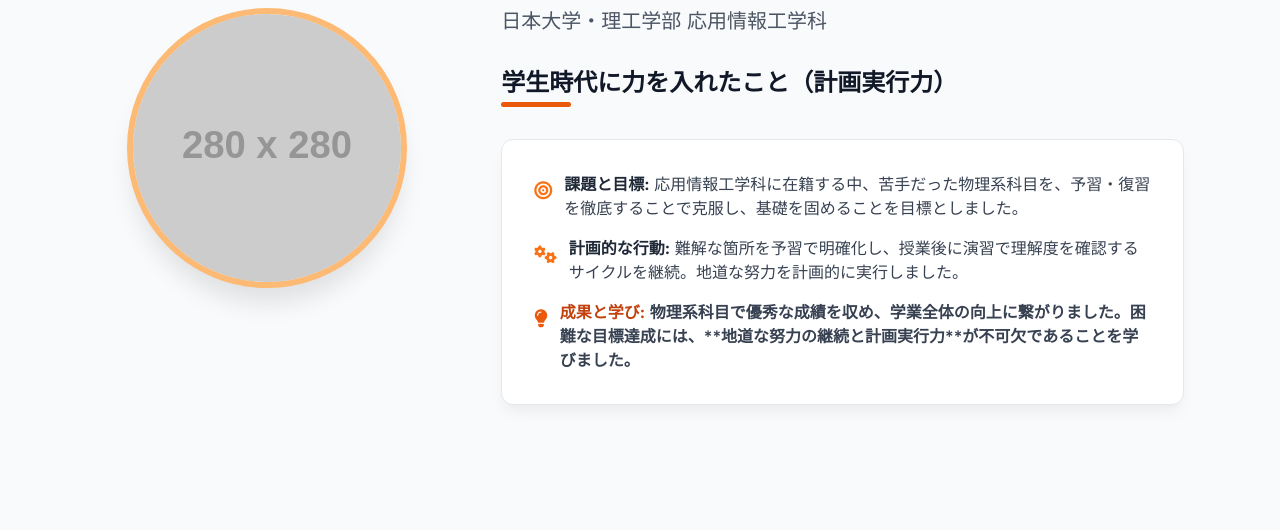
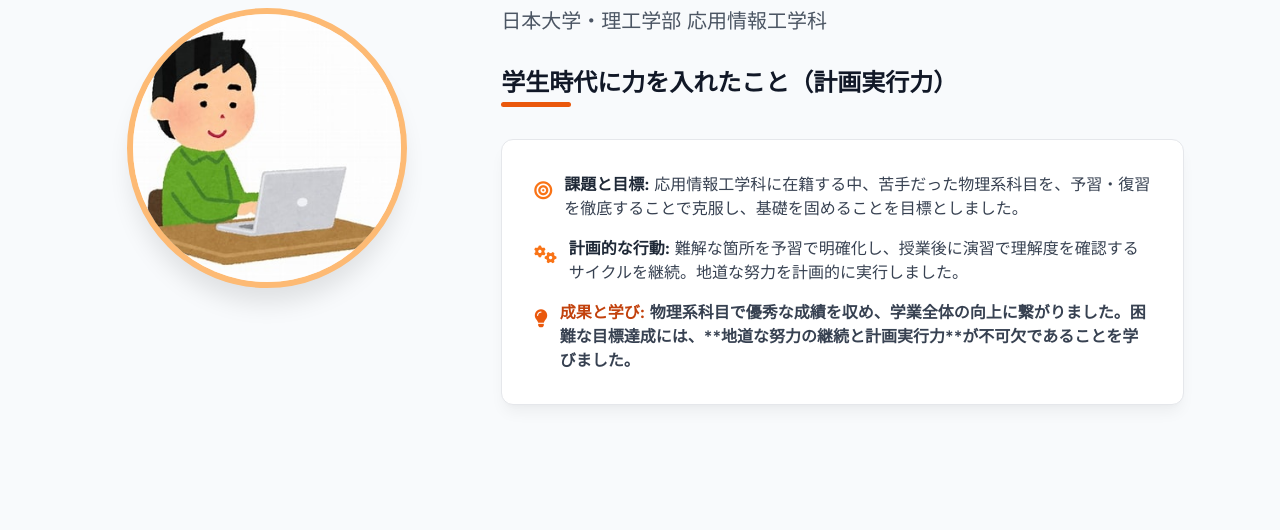
Before and after one commit to mochimochi369/portfolio, a plain HTML site: page index.html in a window 1280 px wide. Shown: the part 238-768 px from the top of the page. Drawn offline with nearby package versions, Linux system fonts and the light colour scheme; placeholder pictures from the web are drawn by us.

Commit message:
Update profile picture source in index.html
アイコンを追加した

```diff
--- a/index.html
+++ b/index.html
@@ -169,7 +169,7 @@
                         <!-- あなたの画像URLをここに入力してください。 -->
                         <img
                             id="profile-picture"
-                            src="https://placehold.co/280x280/ea580c/ffffff?text=YOUR+PHOTO"
+                            src="アイコン.jpg"
                             alt="佐藤陽太のプロフィール写真"
                             onerror="this.style.display='none'; document.getElementById('placeholder-icon').style.display='block';">
                         <!-- 画像が読み込めなかった場合の代替アイコン -->
```
